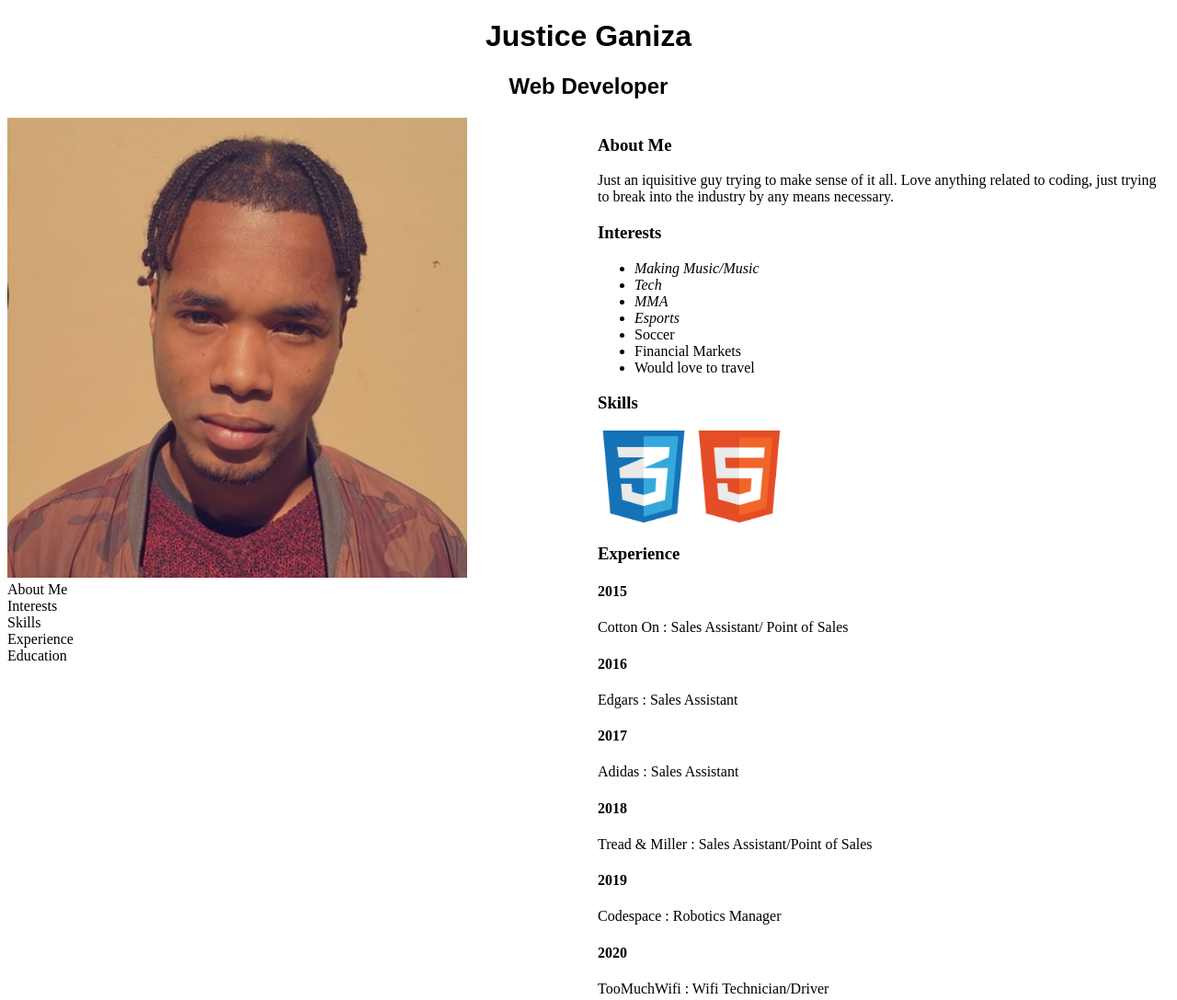
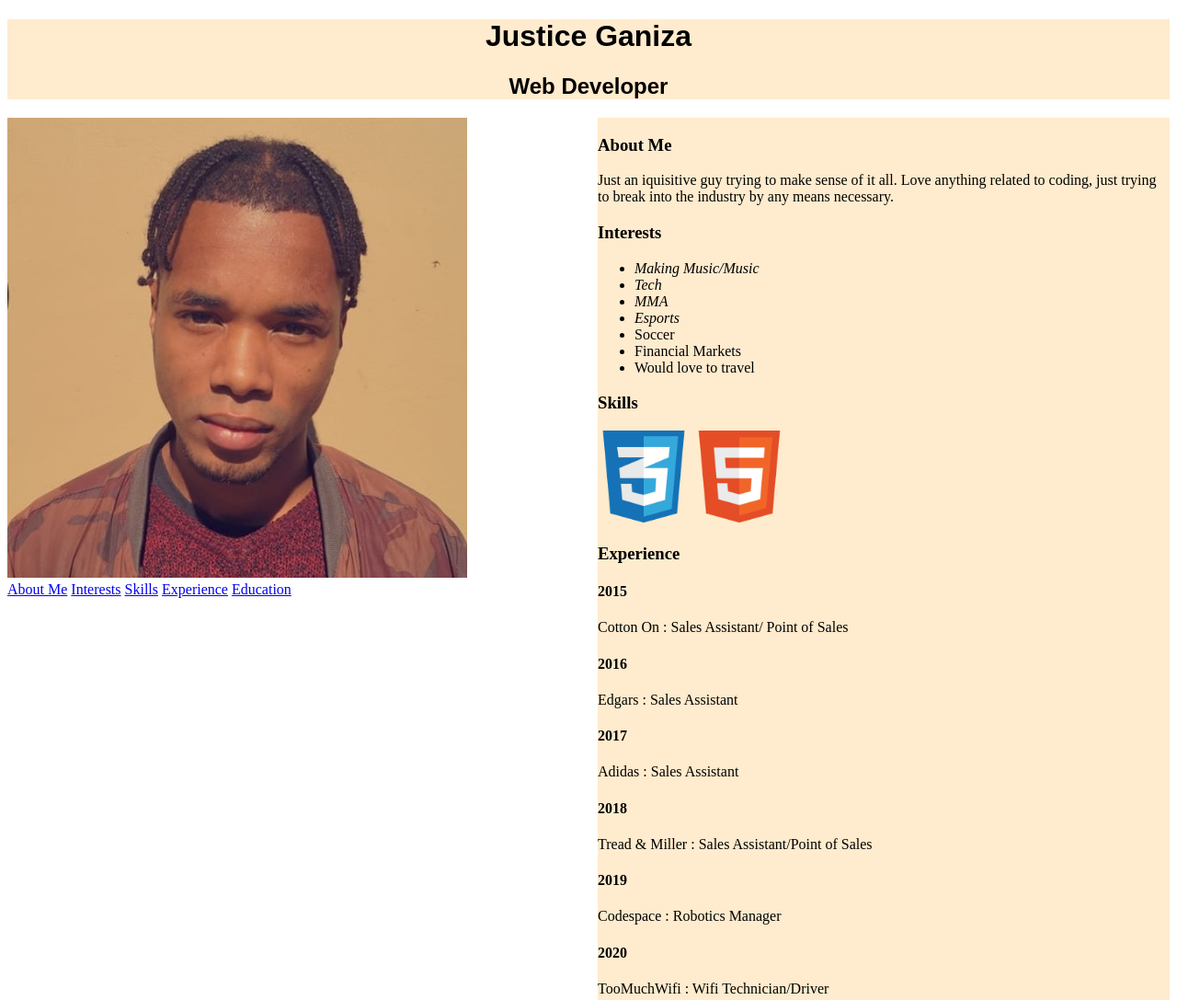
Before and after one commit to JusticeGaniza/resume4.html, a plain HTML site: page index.html in a window 1280 px wide. Shown: the top 1087 px of the page at 92% size. Drawn offline with Linux system fonts and the light colour scheme.

Commit message:
Fixed nav bar

```diff
--- a/index.html
+++ b/index.html
@@ -31,11 +31,11 @@
                 <div id="side">
                     <img src="images/My profile picture.jpg" alt="image of justice ganiza" width="500em" height="500em">
                     <nav>
-                        About Me <br>
-                        Interests<br>
-                        Skills<br>
-                        Experience<br>
-                        Education<br>
+                        <a href="aboutMe">About Me</a>
+                        <a href="interests">Interests</a>
+                        <a href="skills">Skills</a>
+                        <a href="experience">Experience</a>
+                        <a href="education">Education</a>
                     </nav>
                 </div>
             </div>
--- a/styles.css
+++ b/styles.css
@@ -1,6 +1,7 @@
 header {
     font-family: sans-serif;
     text-align: center;
+    background-color: blanchedalmond;
 }
 
 article {
@@ -19,6 +20,10 @@ body {
 }
 
 .right {
-    margin-bottom: 60%;
+    background-color: blanchedalmond;
 
 }
+
+footer {
+     background-color: blanchedalmond;
+}
```
